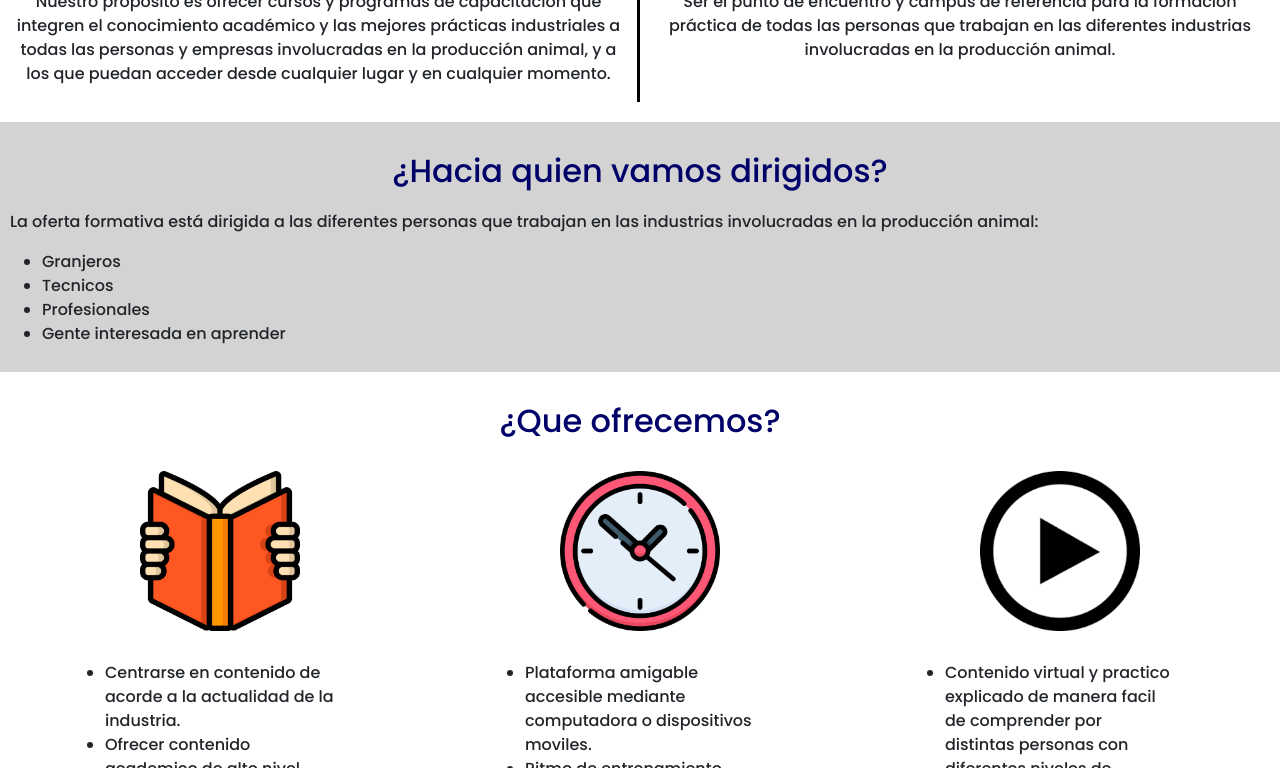
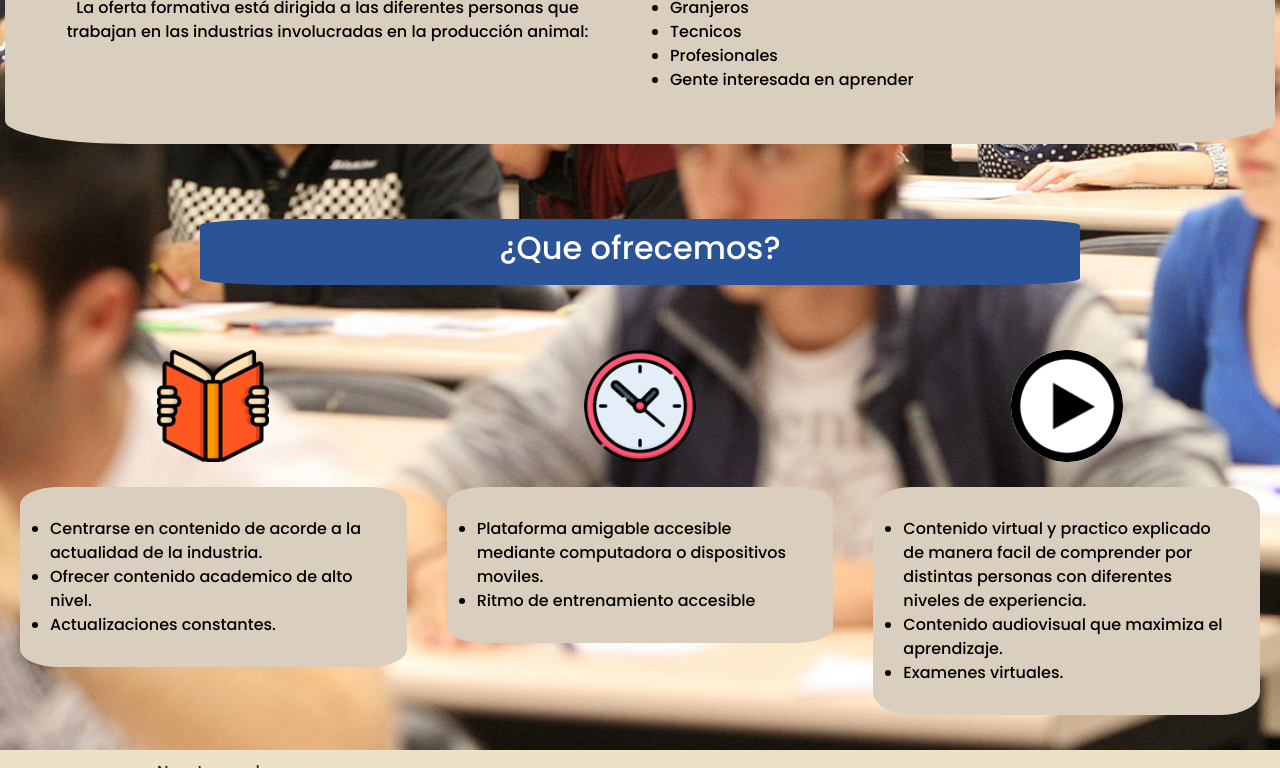
Before and after one commit to JuanJoseLopezArias/PFJuanLopezArias, a plain HTML site: page pages/institucional.html in a window 1280 px wide. Shown: the part 565-1333 px from the top of the page. Drawn offline with nearby package versions, Linux system fonts and the light colour scheme.

Commit message:
Se termina la pagina institucional y novedades

```diff
--- a/pages/institucional.html
+++ b/pages/institucional.html
@@ -40,7 +40,8 @@
               </a>
               <ul class="dropdown-menu">
                 <li><a class="dropdown-item tamaño-dropdown" href="curso1.html">Perito clasificador de granos</a></li>
-                <li><a class="dropdown-item tamaño-dropdown" href="curso2.html">Formulación alimentos balanceados</a></li>
+                <li><a class="dropdown-item tamaño-dropdown" href="curso2.html">Formulación alimentos balanceados</a>
+                </li>
                 <li><a class="dropdown-item tamaño-dropdown" href="curso3.html">Buenas practicas de Manufactura</a></li>
               </ul>
             </li>
@@ -58,59 +59,70 @@
       </div>
     </nav>
   </header>
-  <main>
-    <div class="caja-inst-foto-principal">
-      <img src="../img/profesores-juntos.jpg" alt="Imagen de profesores levantando la mano" class="inst-foto-principal">
+  <main class="main-inst">
+    <div class="encabezado-main-inst">
+      <h1 class="h-inst">¿Quienes somos?</h1>
     </div>
-    <h1 class="h-inst">¿Quienes somos?</h1>
     <div class="caja1-inst">
-      <section class="caja12-inst">
+      <section class="caja1-txt-inst">
         <h2 class="h2-institucional">Misión</h2>
         <p class="p-institucional">Nuestro propósito es ofrecer cursos y programas de capacitación que integren el
           conocimiento académico y las mejores prácticas industriales a todas las personas y empresas involucradas
           en la producción animal, y a los que puedan acceder desde cualquier lugar y en cualquier momento.</p>
       </section>
-      <section class="caja13-inst">
+      <section class="caja1-txt-inst">
         <h2 class="h2-institucional">Visión</h2>
         <p class="p-institucional">Ser el punto de encuentro y campus de referencia para la formación práctica de
           todas las personas que trabajan en las diferentes industrias involucradas en la producción animal.</p>
       </section>
     </div>
     <section class="caja2-inst">
+      <div class="caja2-txt-inst">
         <h2 class="h-inst">¿Hacia quien vamos dirigidos?</h2>
-      <p class="p-institucional">La oferta formativa está dirigida a las diferentes personas que trabajan en las
-        industrias involucradas en la producción animal:
-      <ul class="ul-institucional">
+      </div>
+      <div class="caja2-ul-inst">
+        <p class="caja2-ultxt-inst">La oferta formativa está dirigida a las diferentes personas que trabajan en las
+          industrias involucradas en la producción animal:</p>
+        <ul class="caja2-ulul-inst">
           <li>Granjeros</li>
           <li>Tecnicos</li>
           <li>Profesionales</li>
           <li>Gente interesada en aprender</li>
         </ul>
+      </div>
+
       </p>
     </section>
     <section class="caja3-inst">
-      <h2 class="h-inst">¿Que ofrecemos?</h2>
-      <div class="caja31-inst">
-        <div class="caja32-inst">
-          <div class="caja-imagen-inst">
+      <div class="encabezado-caja3-inst">
+        <h2>¿Que ofrecemos?</h2>
+      </div>
+
+      <div class="box-img-ul-inst">
+        <div class="caja-img-ul-inst">
+          <div class="caja-img-inst">
             <img src="../img/libro.png" alt="Imagen de libro" class="img-que-ofrecemos">
           </div>
-          <ul class="ul-que-ofrecemos">
+          <ul class="caja-ul-inst">
             <li>Centrarse en contenido de acorde a la actualidad de la industria.</li>
             <li>Ofrecer contenido academico de alto nivel.</li>
             <li>Actualizaciones constantes.</li>
           </ul>
         </div>
-        <div class="caja32-inst">
-          <img src="../img/cursos-duracion.png" alt="Imagen de reloj" class="img-que-ofrecemos">
-          <ul class="ul-que-ofrecemos">
+        <div class="caja-img-ul-inst">
+          <div class="caja-img-inst">
+            <img src="../img/cursos-duracion.png" alt="Imagen de reloj" class="img-que-ofrecemos2">
+          </div>
+          <ul class="caja-ul-inst">
             <li>Plataforma amigable accesible mediante computadora o dispositivos moviles.</li>
             <li>Ritmo de entrenamiento accesible</li>
           </ul>
         </div>
-        <div class="caja32-inst">
-          <img src="../img/reproducir.png" alt="Imagen de signo de reproducción" class="img-que-ofrecemos">
-          <ul class="ul-que-ofrecemos">
+        <div class="caja-img-ul-inst">
+          <div class="caja-img-inst">
+            <img src="../img/reproducir.png" alt="Imagen de signo de reproducción" class="img-que-ofrecemos2">
+          </div>
+          <ul class="caja-ul-inst">
             <li>Contenido virtual y practico explicado de manera facil de comprender por distintas personas con
               diferentes niveles de experiencia.</li>
             <li>Contenido audiovisual que maximiza el aprendizaje.</li>
--- a/scss/components/_footer.scss
+++ b/scss/components/_footer.scss
@@ -4,7 +4,7 @@
 
 footer {
     background-color: nth($coloresMadera, 10);
-    margin-top: 20px;
+
 }
 
 .img-logosredes {
--- a/scss/components/_mainInstitucional.scss
+++ b/scss/components/_mainInstitucional.scss
@@ -1,113 +1,233 @@
-.h-cursos,
-.h-inst {
-    color: #000069;
-    text-decoration: none;
-    text-align: center;
-    margin: 20px 0px;
-}
+.main-inst {
+    margin-top: 110px;
+    margin-bottom: 0px;
+    background-image: url(../../img/portada-institucional.jpg);
+    background-repeat: no-repeat;
+    background-size: cover;
+    height: 100%;
+    @extend %flex-column;
 
-.caja-inst-foto-principal {
-    background-color: rgb(245, 245, 220);
-    display: flex;
-    justify-content: center;
-}
-
-.inst-foto-principal {
-    width: 280px;
-    height: 192px;
+    .encabezado-main-inst {
+        @extend %caja-contenido-1;
+        margin-top: 40px;
+        background-color: nth($coloresMadera, 1);
+        color: rgb(255, 255, 255);
     }
 
     .caja1-inst {
-    display: flex;
-    flex-direction: row;
-    flex-wrap: wrap;
-    padding: 20px 0;
+        .caja1-txt-inst {
+            @extend %caja-contenido-2;
+        }
     }
 
-.caja12-inst,
-.caja13-inst {
-    padding: 0px 10px;
-    margin-top: 10px;
-    display: flex;
-    flex-direction: column;
-    width: 100%;
+    .caja2-inst {
+        @extend %caja-contenido-1;
+
+        h2 {
+            text-align: center;
+        }
+
+        .caja2-ul-inst {
+            .caja2-ulul-inst {
+                text-align: start;
+            }
+        }
+
 
     }
 
+    .caja3-inst {
+        margin-top: 20px;
+
+        .encabezado-caja3-inst {
+            @extend %caja-contenido-2;
+            background-color: nth($coloresMadera, 1);
+            color: rgb(255, 255, 255);
+        }
+
+        .caja-img-ul-inst {
+            .caja-img-inst {
+
+                .img-que-ofrecemos,
+                .img-que-ofrecemos2 {
+                    width: 7rem;
+                    margin-bottom: 20px;
+                }
+
+                .img-que-ofrecemos2 {
+                    border-radius: 100%;
+                }
+            }
+
+            .caja-ul-inst {
+
+                text-align: start;
+                padding: 30px;
+                margin-bottom: 20px;
+                @extend %caja-contenido-1;
+
+            }
+        }
+    }
+}
+
+
+@media only screen and (min-width: 700px) {
+    .main-inst {
+        .caja1-inst {
+            display: flex;
+            flex-direction: row;
+
+            .caja1-txt-inst {
+                width: 50%;
+            }
+        }
+
         .caja2-inst {
-    background-color: rgb(211, 211, 211);
-    padding: 10px;
+            .caja2-ul-inst {
+                display: flex;
+                flex-direction: row;
+
+                .caja2-ultxt-inst,
+                .caja2-ulul-inst {
+                    width: 50%;
+                    padding: 30px 30px 10px 30px;
+                }
+
+                .caja2-ulul-inst {
+                    text-align: start;
+                }
+            }
         }
 
         .caja3-inst {
-    display: flex;
-    flex-direction: column;
-    flex-wrap: wrap;
-    padding: 10px;
-    width: 100%;
+            .encabezado-caja3-inst {
+                margin: 50px 200px 50px 200px;
             }
 
-.caja31-inst {
+            .box-img-ul-inst {
                 display: flex;
                 flex-direction: row;
-    flex-wrap: wrap;
-    justify-content: center;
+
+                .caja-img-ul-inst {
+                    width: 33%;
+                    margin: 15px;
                 }
-
-.caja32-inst {
-    display: flex;
-    flex-direction: column;
-    align-items: center;
             }
-
-.ul-que-ofrecemos {
-    padding: 10px 10px;
-    margin: 10px 0px;
         }
-
-.img-que-ofrecemos {
-    width: 10rem;
-    margin: 10px 0px;
-}
-
-@media only screen and (min-width: 500px) {
-    .caja31-inst {
-        flex-direction: row;
-
-    }
-
-    .caja32-inst {
-        width: 250px;
-    }
-
-    .inst-foto-principal {
-        width: 450px;
-        height: 300px;
     }
 }
 
-@media only screen and (min-width: 900px) {
-    .caja1-inst {
-        text-align: center;
-    }
+// .h-cursos,
+// .h-inst {
+//     color: #000069;
+//     text-decoration: none;
+//     text-align: center;
+//     margin: 20px 0px;
+// }
 
-    .caja12-inst {
-        border-right: 3px solid rgb(0, 0, 0);
-    }
+// .caja-inst-foto-principal {
+//     background-color: rgb(245, 245, 220);
+//     display: flex;
+//     justify-content: center;
+// }
 
-    .caja12-inst,
-    .caja13-inst {
-        width: 50%;
-    }
+// .inst-foto-principal {
+//     width: 280px;
+//     height: 192px;
+// }
 
-    .caja31-inst {
-        display: flex;
-        flex-wrap: wrap;
-        justify-content: space-around;
-    }
+// .caja1-inst {
+//     display: flex;
+//     flex-direction: row;
+//     flex-wrap: wrap;
+//     padding: 20px 0;
+// }
 
-    .inst-foto-principal {
-        width: 800px;
-        height: 400px;
-    }
-}
+// .caja12-inst,
+// .caja13-inst {
+//     padding: 0px 10px;
+//     margin-top: 10px;
+//     display: flex;
+//     flex-direction: column;
+//     width: 100%;
+
+// }
+
+// .caja2-inst {
+//     background-color: rgb(211, 211, 211);
+//     padding: 10px;
+// }
+
+// .caja3-inst {
+//     display: flex;
+//     flex-direction: column;
+//     flex-wrap: wrap;
+//     padding: 10px;
+//     width: 100%;
+// }
+
+// .caja31-inst {
+//     display: flex;
+//     flex-direction: row;
+//     flex-wrap: wrap;
+//     justify-content: center;
+// }
+
+// .caja32-inst {
+//     display: flex;
+//     flex-direction: column;
+//     align-items: center;
+// }
+
+// .ul-que-ofrecemos {
+//     padding: 10px 10px;
+//     margin: 10px 0px;
+// }
+
+// .img-que-ofrecemos {
+//     width: 10rem;
+//     margin: 10px 0px;
+// }
+
+// @media only screen and (min-width: 500px) {
+//     .caja31-inst {
+//         flex-direction: row;
+
+//     }
+
+//     .caja32-inst {
+//         width: 250px;
+//     }
+
+//     .inst-foto-principal {
+//         width: 450px;
+//         height: 300px;
+//     }
+// }
+
+// @media only screen and (min-width: 900px) {
+//     .caja1-inst {
+//         text-align: center;
+//     }
+
+//     .caja12-inst {
+//         border-right: 3px solid rgb(0, 0, 0);
+//     }
+
+//     .caja12-inst,
+//     .caja13-inst {
+//         width: 50%;
+//     }
+
+//     .caja31-inst {
+//         display: flex;
+//         flex-wrap: wrap;
+//         justify-content: space-around;
+//     }
+
+//     .inst-foto-principal {
+//         width: 800px;
+//         height: 400px;
+//     }
+// }
--- a/scss/components/_mainNovedades.scss
+++ b/scss/components/_mainNovedades.scss
@@ -1,44 +1,46 @@
 .main-novedades {
-    display: flex;
-    flex-direction: column;
-    align-items: center;
-}
+    @extend %flex-column;
+    margin-top: 110px;
 
-.img-novedades {
-    width: 15rem;
+    h1 {
+        font-size: 2rem;
+        color: nth($coloresMadera, 3);
     }
 
     .cajas-main-novedades {
-    display: flex;
-    flex-direction: column;
-    align-items: center;
         margin: 30px 0px;
         padding: 15px;
+
+        img {
+            width: 15rem;
+            border: 3px solid black;
+            margin: 10px;
+        }
+
+        .contenido-main-novedades {
+            text-align: start;
+            padding: 10px;
+        }
     }
 
     .caja12-main-novedades {
         border-bottom: 2px solid rgb(0, 0, 0);
     }
 
-.h2-novedades {
-    text-align: center;
-    margin-top: 15px;
-    color: green;
 }
 
-.h1-novedades {
-    text-align: center;
-    color: rgb(0, 0, 255);
-    border: 5px solid rgb(0, 0, 0);
-    background-color: rgb(211, 211, 211);
-    width: 100%;
-}
+
+
 
 @media only screen and (min-width: 500px) {
 
+    .main-novedades {
+        .cajas-main-novedades {
+            img {
+                width: 400px;
 
-    .img-novedades {
-        width: 400px;
+            }
+        }
     }
 
     .h1-novedades {
@@ -47,16 +49,16 @@
 }
 
 @media only screen and (min-width: 900px) {
+    .main-novedades {
         .cajas-main-novedades {
+            display: flex;
             flex-direction: row;
+            img {
+                max-width: 300px;
+                max-height: 200px;
 
             }
-
-    .contenido-main-novedades {
-        margin-left: 25px;
+        }
     }
 
-    .img-novedades {
-        width: 300px;
 }
-}
--- a/scss/components/_maincursos.scss
+++ b/scss/components/_maincursos.scss
@@ -7,16 +7,17 @@
 
 .video-main-index2 {
     @extend %bgvideo;
-    width: 100%;
-    height: 105%;
-    margin: 0px;
+
 }
 
 .main-cursos {
     margin-top: 140px;
     @extend %flex-column;
     .caja-presentacion-curso {
+        background-color: rgba(0, 0, 0, 0.486);
+        color: white;
         font-size: 1.2rem
+
     }
     .encabezado-main-cursos {
         @extend %caja-contenido-1;
@@ -24,7 +25,7 @@
     }
     .caja-datos-curso {
         margin-top: 50px;
-        @extend %flex-row;
+        @extend %flex-column;
         width: 100%;
         .datos-curso {
             @extend %flex-column;
@@ -55,6 +56,15 @@
     }
 }
 
+@media only screen and (min-width: 500px) {
+    .main-cursos {
+        .caja-datos-curso {
+            flex-direction: row;
+            justify-content: space-around;
+        }
+    }
+}
+
 @media only screen and (min-width: 700px) {
     .main-cursos {
         .caja-presentacion-curso {
```
Also changed, not shown: css/styles.css, img/portada-institucional.jpg (added), 1 other file. Lines whose indentation alone changed are shown as unchanged.
